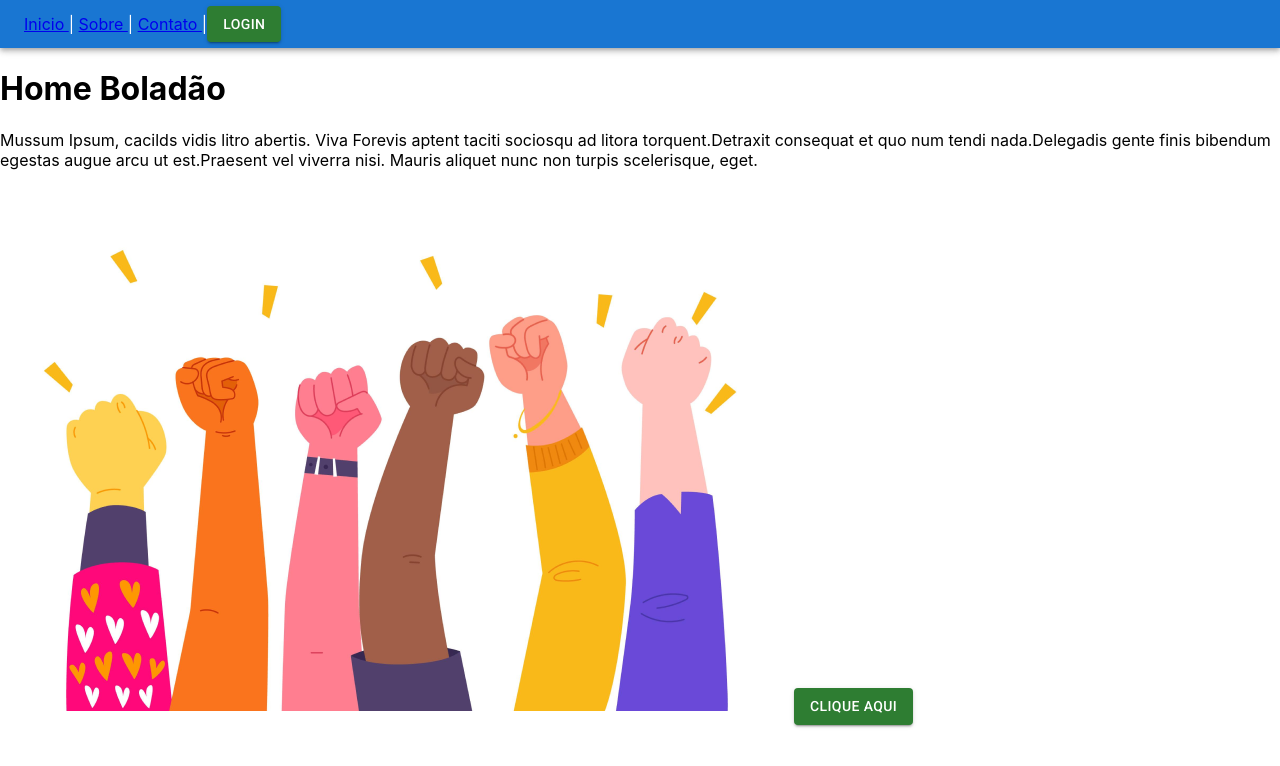
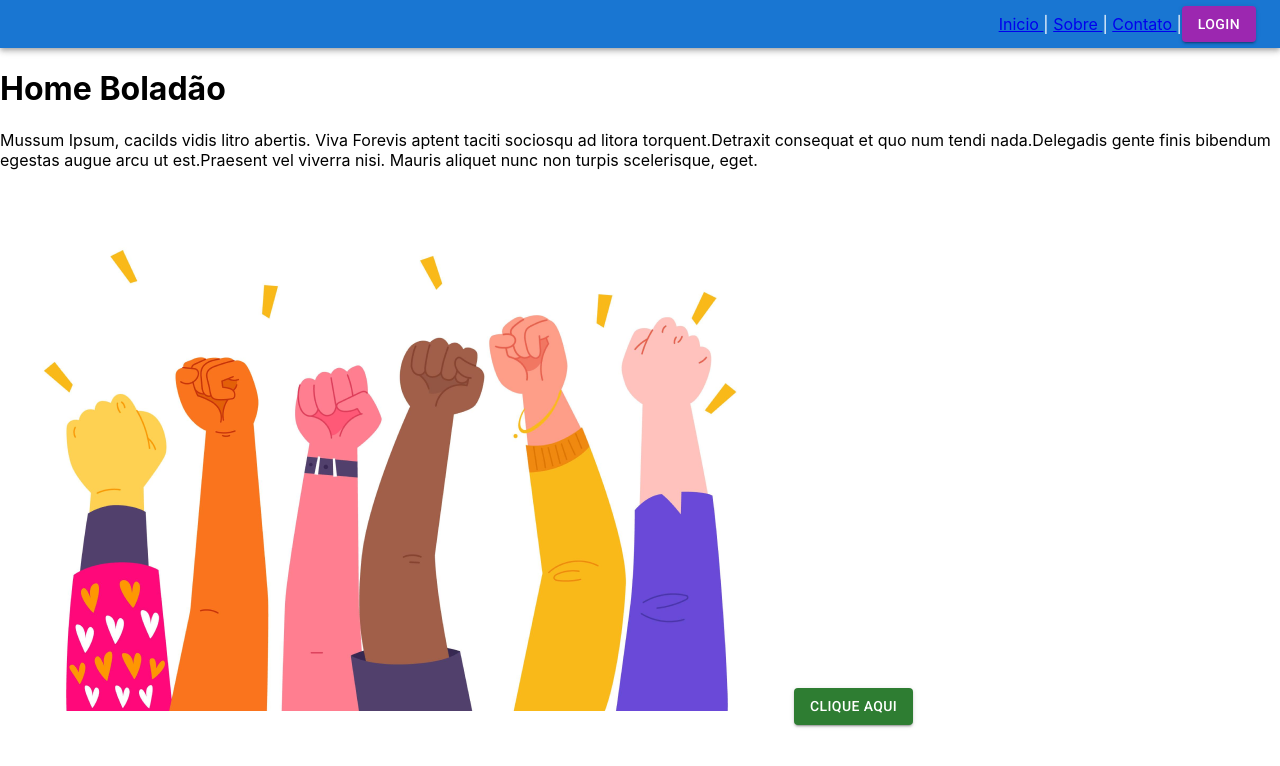
Before and after one commit to alinevitoriasi/boladao-web, a React (Create React App) app: page / in a window 1280 px wide. Shown: the top 766 px of the page. Built offline with nearby package versions, Linux system fonts and the light colour scheme; the HTML template or start-up script is replaced by a standard one.

Commit message:
:sparkles: Ajustes de estilo em componentes

```diff
--- a/src/components/appBar/index.tsx
+++ b/src/components/appBar/index.tsx
@@ -4,24 +4,21 @@ import Box from '@mui/material/Box';
 import Toolbar from '@mui/material/Toolbar';
 import Header from '../header';
 import Button from '../button';
-// import IconButton from '@mui/material/IconButton';
-// import MenuIcon from '@mui/icons-material/Menu';
 
 const AppBar: React.FC = () => {
   return (
-    <Box sx={{ flexGrow: 1 }}>
-      <MuiAppBar position="static">
-        <Toolbar variant="dense">
-          {/* <IconButton edge="start" color="inherit" aria-label="menu" sx={{ mr: 2 }}>
-            <MenuIcon />
-          </IconButton> */}
+    <Box>
+      <MuiAppBar position='static'>
+        <Toolbar
+          variant='dense'
+          sx={{ display: 'flex', justifyContent: 'flex-end' }}
+        >
           <Header />
-          <Button text="Login" color="success"/>
-
+          <Button text='Login' color='secondary' />
         </Toolbar>
       </MuiAppBar>
     </Box>
   );
-}
+};
 
-export default AppBar
+export default AppBar;
--- /dev/null
+++ b/src/components/header/style.css
@@ -0,0 +1,5 @@
+.link-button {
+  color: white;
+  text-decoration: none;
+  margin: 10px;
+}
```
Also changed, not shown: src/components/button/index.tsx (+11 -17 lines), src/components/input/index.tsx (added, +13 -0 lines).
